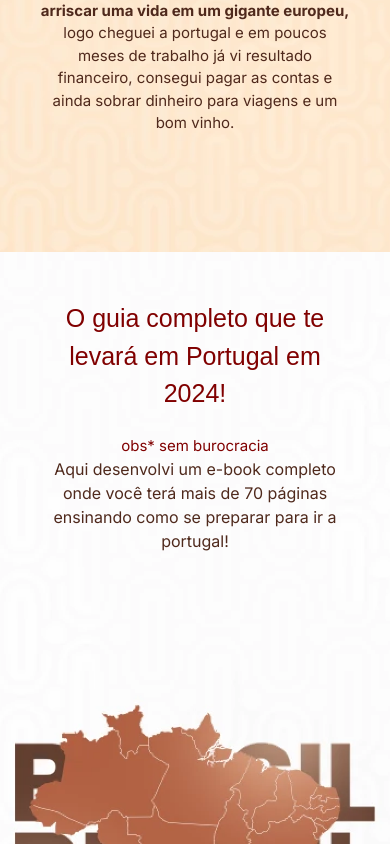
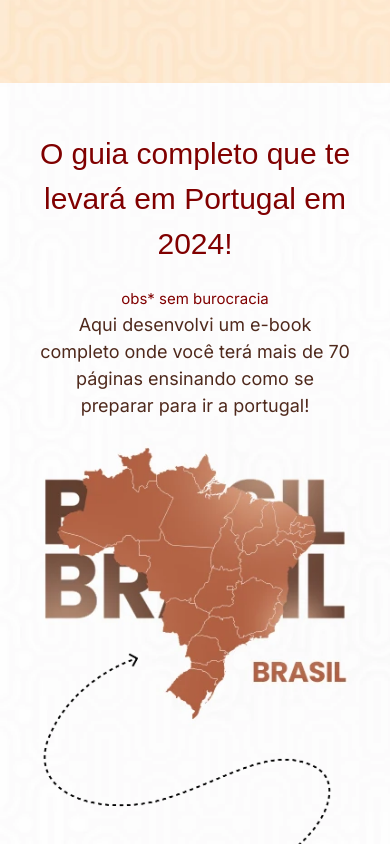
Before and after one commit to mediasm4rtlegacy/Pamela-Page, a Next.js app: page / in a window 390 px wide. Shown: the part 2280-3124 px from the top of the page. Built offline with nearby package versions, Linux system fonts and the light colour scheme.

Commit message:
feat: minor

```diff
--- a/src/app/globals.css
+++ b/src/app/globals.css
@@ -16,6 +16,7 @@
 body{
   font-family: 'Poppins', sans-serif;
   color: #4F291C;
+  overflow-x: hidden;
 }
 
 h1, h2, h3, h4, h5{
@@ -475,7 +476,7 @@ h1, h2, h3, h4, h5{
     width: 50%;
   }
   .banner-1 .text h1{
-    font-size: 45px;
+    font-size: 55px;
   }
   .banner-1 .text p{
     font-size: 22px;
@@ -563,7 +564,7 @@ h1, h2, h3, h4, h5{
     gap: 10px;
   }
   .banner-5 .card h2{
-    font-size: 35px;
+    font-size: 45px;
   }
   .banner-5 .card div{
     font-size: 15px;
@@ -577,13 +578,16 @@ h1, h2, h3, h4, h5{
     font-size: 15px;
   }
   #price{
-    font-size: 15px;
+    font-size: 12px;
     font-weight: bold;
     text-align: center;
     line-height: 3rem;
   }
   #price h3{
-    font-size: 30px;
+    font-size: 60px;
+  }
+  #price p{
+    font-size: 25px;
   }
 }
 
@@ -800,7 +804,7 @@ h1, h2, h3, h4, h5{
 
   .banner-2-container{
     background: url('./images/banner-2-mobile.png') top/cover no-repeat;
-    height: 150vh;
+    height: 130vh;
     width: 100%;
 
     display: flex;
@@ -821,7 +825,7 @@ h1, h2, h3, h4, h5{
 
   .banner-3-container{
     background: url('./images/banner-3-mobile-wa.png') center/cover no-repeat;
-    height: 220vh;
+    height: 180vh;
     padding: 3rem 0;
     width: 100%;
 
@@ -838,7 +842,7 @@ h1, h2, h3, h4, h5{
     text-align: center;
   }
   .banner-3 .sub-1 .text h2{
-    font-size: 25px;
+    font-size: 30px;
   }
   .banner-3 .sub-2 .text ul{
     text-align: left;
@@ -846,11 +850,19 @@ h1, h2, h3, h4, h5{
   .banner-3 .blank-field{
     display: none;
   }
+  .banner-3 .sub-1 .text span{
+    color: maroon;
+    font-size: 15px;
+    margin-bottom: 20px;
+  }
+  .banner-3 .sub-1 .text p{
+    font-size: 18px;
+  }
 
   /* BANNER 4 */
 
   .banner-4-container{
-    height: 160vh;
+    height: 120vh;
     align-items: initial;
   }
   .banner-4{
@@ -869,12 +881,12 @@ h1, h2, h3, h4, h5{
     width: 80%;
   }
   .card .btn{
-    font-size: 10px;
+    font-size: 15px;
   }
 
   /* BANNER 5 */
   .banner-5-container{
-    height: 180vh;
+    height: 150vh;
     display: flex;
     flex-direction: column;
     justify-content: initial;
```
